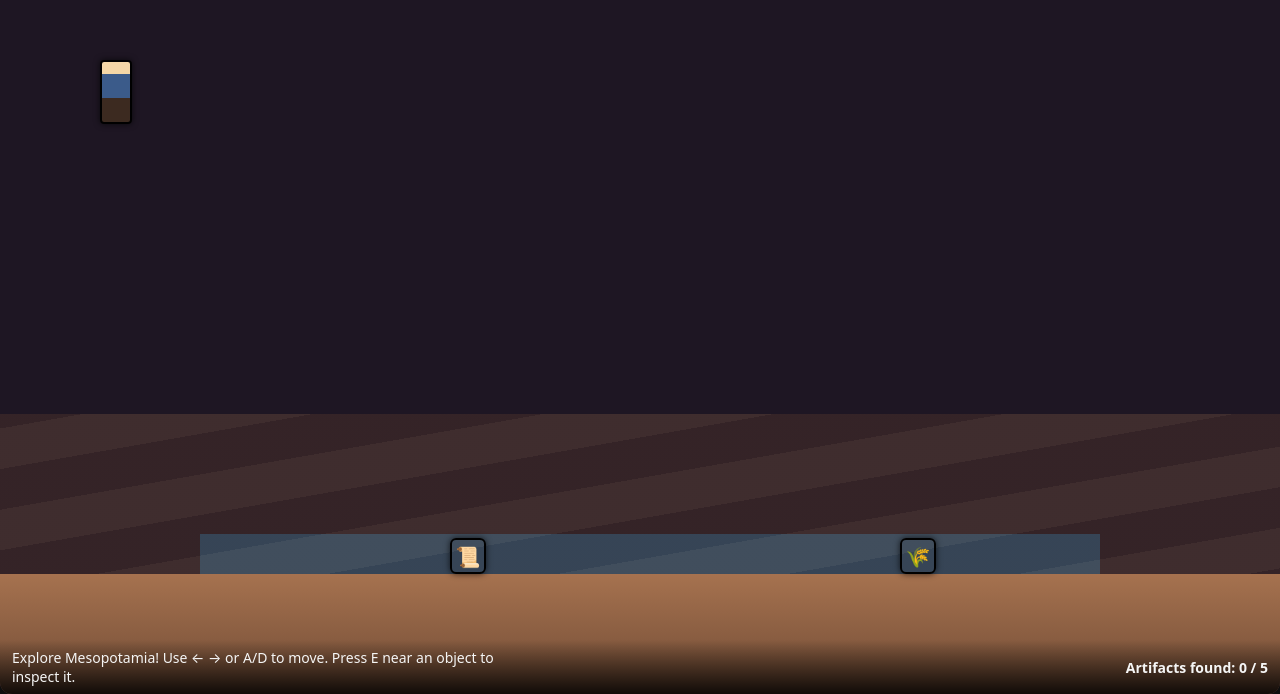
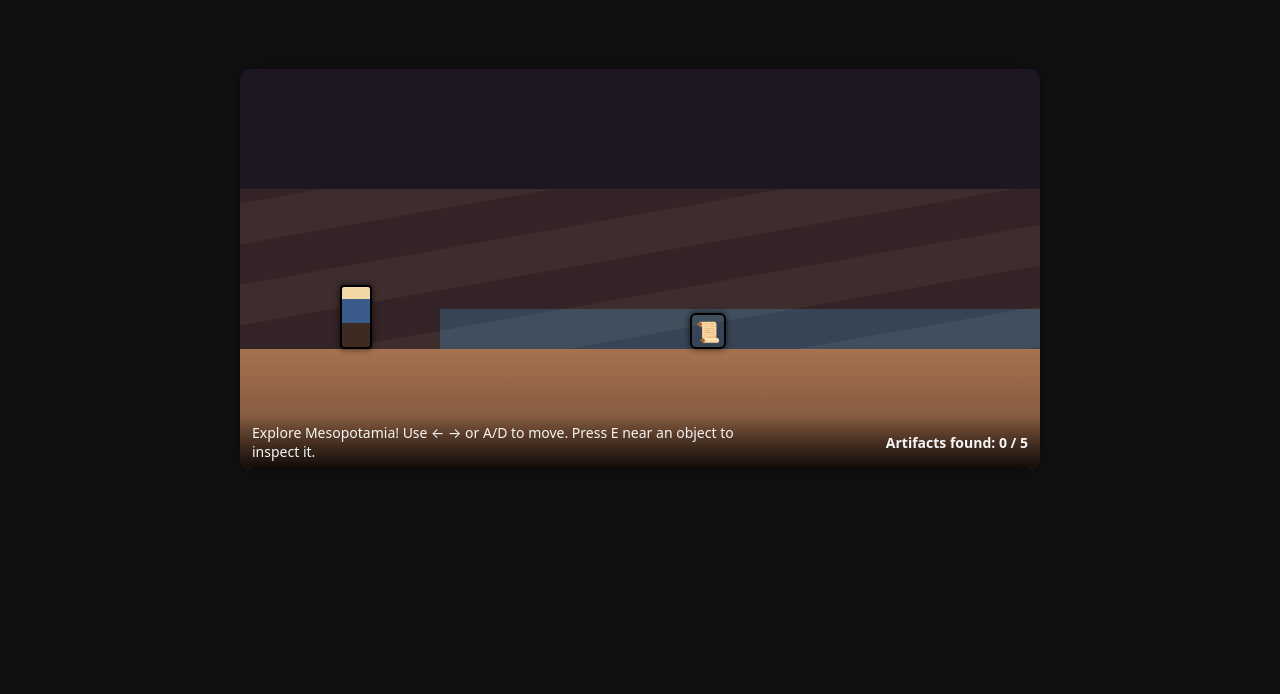
Before and after one commit to AdiMirchandani/Time-Trek, a plain HTML site: page index.html in a window 1280 px wide. Shown: the part 131-825 px from the top of the page. After the commit the page ends 800 px from the top, so only its background shows below. Drawn offline with Linux system fonts and the light colour scheme.

Commit message:
Revert to working version.

```diff
--- a/style.css
+++ b/style.css
@@ -17,8 +17,8 @@ body {
 /* Main game area */
 #game-container {
   position: relative;
-  width: 1700px;
-  height: 850px;
+  width: 800px;
+  height: 400px;
   border-radius: 12px;
   overflow: hidden;
   box-shadow: 0 0 20px rgba(0, 0, 0, 0.5);
```
